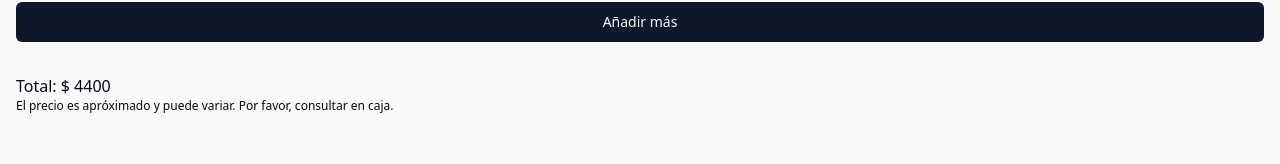
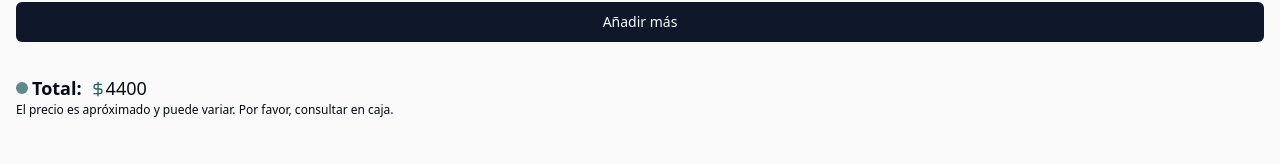
Before and after one commit to Marcosfitzsimons/restaurant-menu-website, a Next.js app: page /cart in a window 1280 px wide. Shown: the part 405-569 px from the top of the page. Built offline with nearby package versions, Linux system fonts and the light colour scheme; a web font is replaced by a local one.

Commit message:
Add some changes

```diff
--- a/app/[id]/page.tsx
+++ b/app/[id]/page.tsx
@@ -5,6 +5,7 @@ const SingleProductPage = ({ params }: any) => {
   return (
     <div className="container flex flex-col gap-2 py-4">
       <BackButton />
+      {/* @ts-expect-error Server Component */}
       <ProductDetails params={params} />
     </div>
   )
--- a/app/cart/page.tsx
+++ b/app/cart/page.tsx
@@ -1,3 +1,7 @@
+import Link from "next/link"
+import { useStore } from "@/src/store"
+import { DollarSign } from "lucide-react"
+
 import { Button } from "@/components/ui/button"
 import BackButton from "@/components/back-button"
 import ProductThumbnail from "@/components/product-thumbnail"
@@ -17,11 +21,23 @@ const CartPage = () => {
           <ProductThumbnail />
           <ProductThumbnail />
         </div>
-        <Button>Añadir más</Button>
+        <Button asChild>
+          <Link href="/">Añadir más</Link>
+        </Button>
       </div>
 
       <div className="flex flex-col">
-        <p>Total: $ 4400</p>
+        <div className="flex items-center gap-2 text-lg">
+          <p className="flex items-center gap-1 font-semibold">
+            <span className="aspect-square w-3 animate-pulse rounded-full bg-accent" />
+            Total:
+          </p>
+
+          <span className="flex items-center">
+            <DollarSign className="relative top-[1.45px] h-4 w-4 text-accent" />
+            4400
+          </span>
+        </div>
         <span className="text-xs">
           El precio es apróximado y puede variar. Por favor, consultar en caja.
         </span>
--- a/app/layout.tsx
+++ b/app/layout.tsx
@@ -4,7 +4,6 @@ import { Metadata } from "next"
 import { siteConfig } from "@/config/site"
 import { fontSans } from "@/lib/fonts"
 import { cn } from "@/lib/utils"
-import SearchBar from "@/components/search-bar"
 import SiteFooter from "@/components/site-footer"
 import { SiteHeader } from "@/components/site-header"
 import { TailwindIndicator } from "@/components/tailwind-indicator"
--- a/components/hero.tsx
+++ b/components/hero.tsx
@@ -14,7 +14,7 @@ const Hero = () => {
         sizes="(max-width: 768px) 100vw"
       />
       <div className="flex max-w-[980px] flex-col items-center gap-14">
-        <h1 className="z-20 rounded-md select-none border border-[#e1e7ef]/30  bg-accent/10 px-3 py-1   font-[700] font-serif text-white shadow-md backdrop-blur">
+        <h1 className="z-20 rounded-md select-none border border-[#e1e7ef]/30 bg-accent/10 px-3 py-1 font-serif text-white shadow-md backdrop-blur">
           Golfo Nuevo Confitería
         </h1>
 
--- a/components/main.tsx
+++ b/components/main.tsx
@@ -7,7 +7,7 @@ const Main = () => {
   return (
     <main className="container flex flex-col gap-2 py-4">
       <Categories />
-
+      {/* @ts-expect-error Server Component */}
       <MostSold />
     </main>
   )
--- a/components/product-details.tsx
+++ b/components/product-details.tsx
@@ -3,7 +3,6 @@ import Image from "next/image"
 import { Clock, DollarSign } from "lucide-react"
 import { ProductDetails } from "@/types/product-details"
 
-import ProductCount from "./product-count"
 import { Button } from "./ui/button"
 
 async function getSingleProductData(id: number) {
@@ -65,7 +64,6 @@ const ProductDetails = async ({ params }: any) => {
       </h3>
 
       <form className="flex w-full flex-col gap-2 ">
-        <ProductCount />
         <Button className="w-full rounded-[2.2rem]">Agregar a mi pedido</Button>
       </form>
     </section>
```
Also changed, not shown: app/(categories)/comidas/page.tsx (+7 -0 lines), app/page.tsx (+0 -21 lines).
